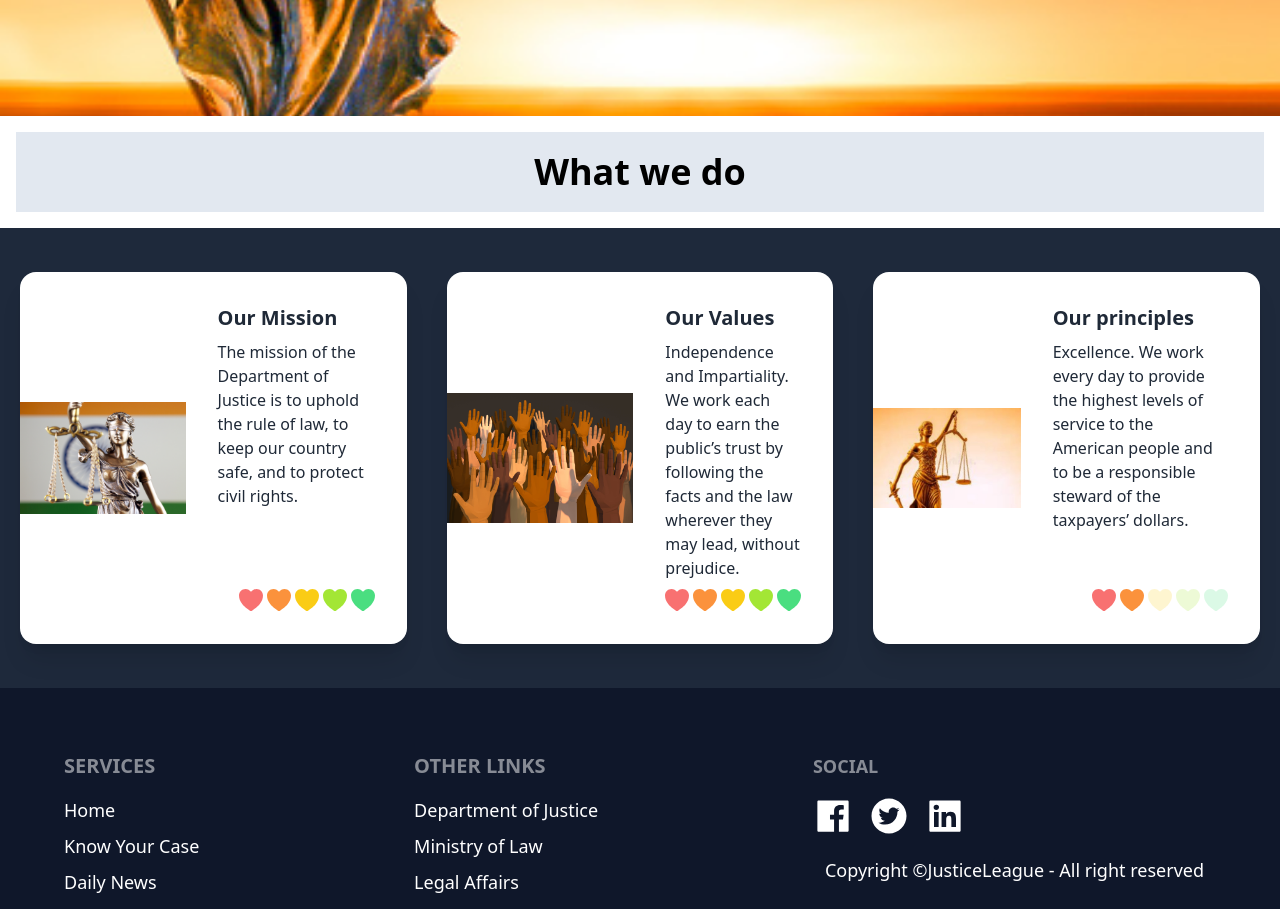
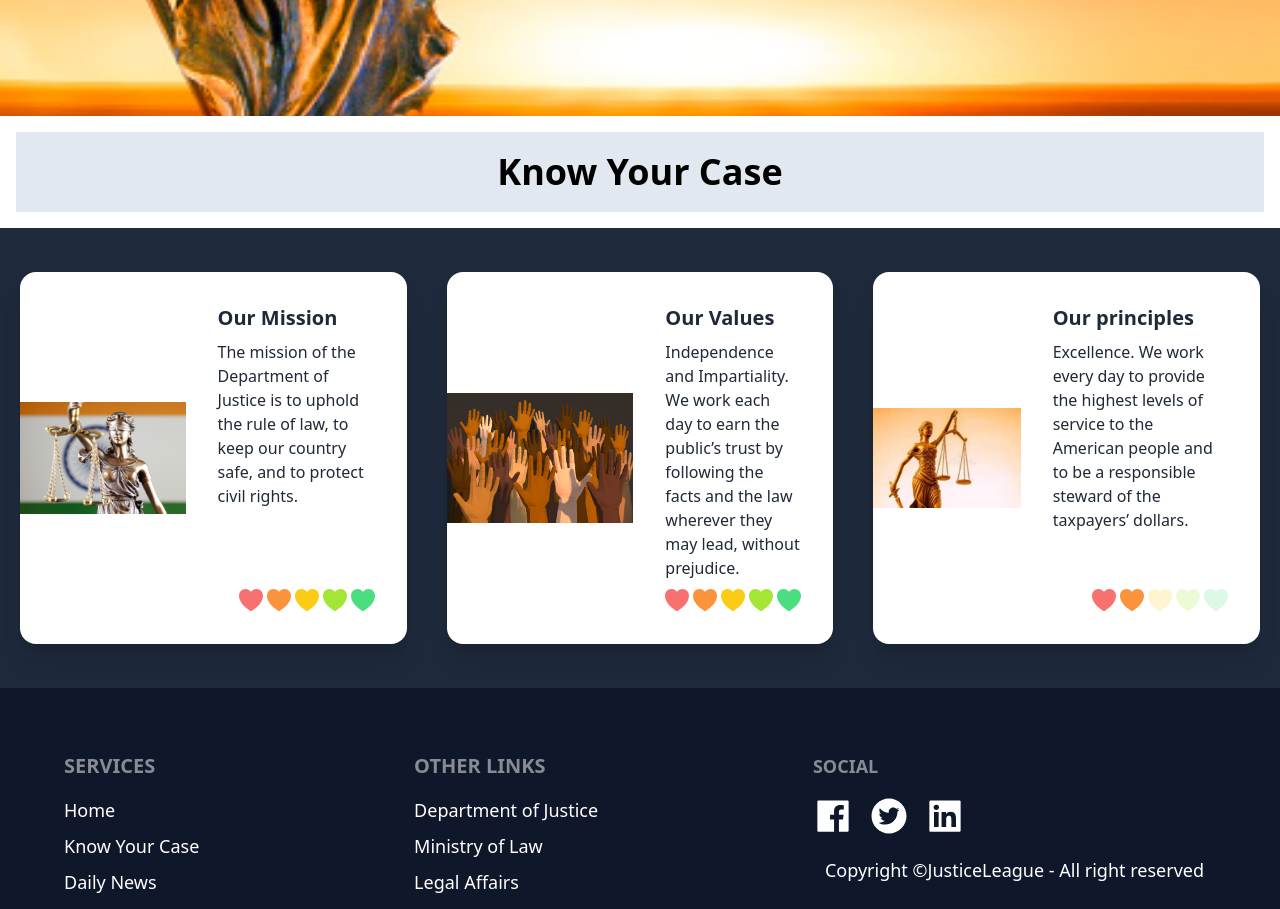
Before and after one commit to maitri-vv/justice-league, a Next.js app: page / in a window 1280 px wide. Shown: the part 780-1689 px from the top of the page. Built offline with nearby package versions, Linux system fonts and the light colour scheme.

Commit message:
updatewwd
h2changed

```diff
--- a/components/Whatwedo.js
+++ b/components/Whatwedo.js
@@ -5,7 +5,7 @@ const Whatwedo = () => {
   return (
     <div>
      <h2 className="items-center p-5 m-4 text-4xl font-bold text-center text-black bg-slate-200">
-      What we do
+      Know Your Case
     </h2>
     <div className="grid justify-center w-full pt-6 pb-6 bg-slate-800">
       <div className="grid grid-cols-2 gap-10 m-5 justify-items-center xl:grid-cols-3 xl:max-w-screen-xl lg:max-w-screen-lg ">
```
